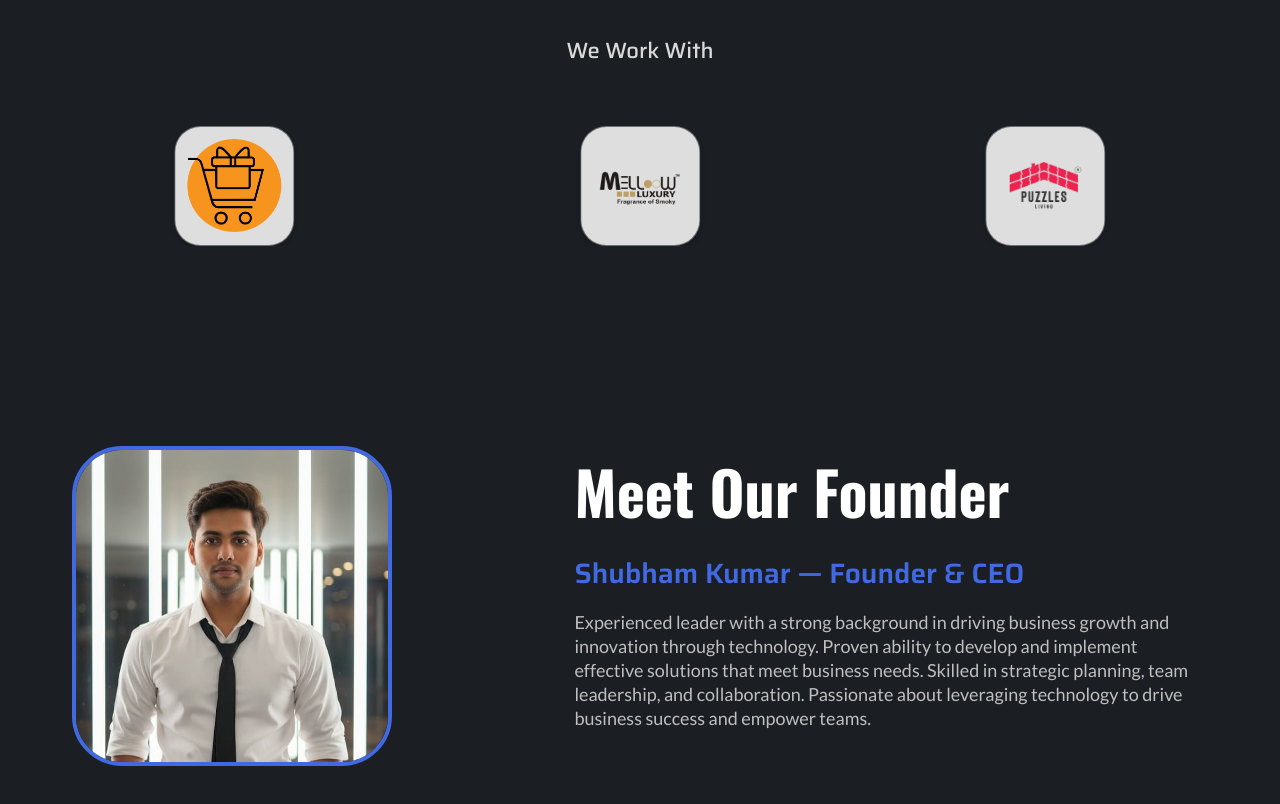
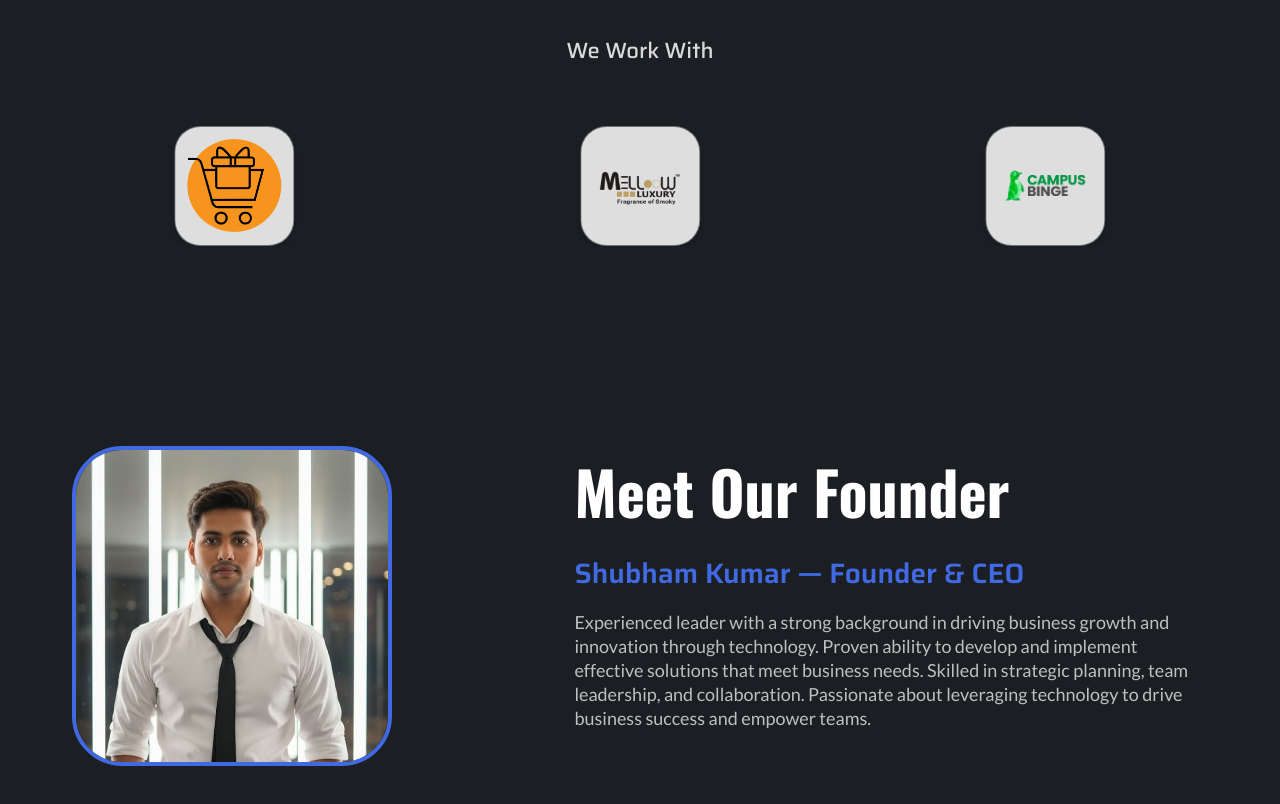
Before and after one commit to Anekantjainsagar/viralnest, a Next.js app: page / in a window 1280 px wide. Shown: the part 2840-3644 px from the top of the page. Built offline with nearby package versions, Linux system fonts and the light colour scheme.

Commit message:
5 img location

```diff
--- a/src/app/TechnologiesSection.jsx
+++ b/src/app/TechnologiesSection.jsx
@@ -8,8 +8,8 @@ const TechnologiesSection = () => {
     { src: '/images/companies/2.png' },
     { src: '/images/companies/3.png' },
     { src: '/images/companies/4.png' },
+    { src: '/images/5.png' },
     { src: '/images/companies/6.png' },
-    { src: '/images/companies/Image 5.png' },
   ];
 
   const itemsPerView = 3;
```
Also changed, not shown: public/images/5.png (renamed from public/images/companies/5.png), public/images/companies/Image 5.png (deleted).
